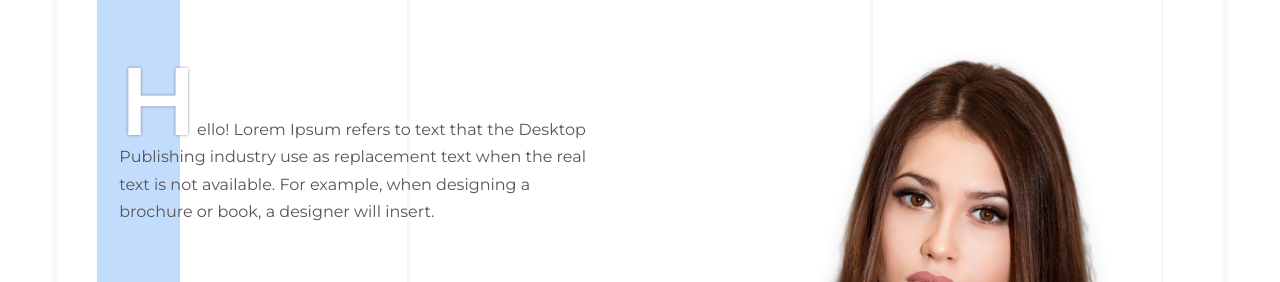
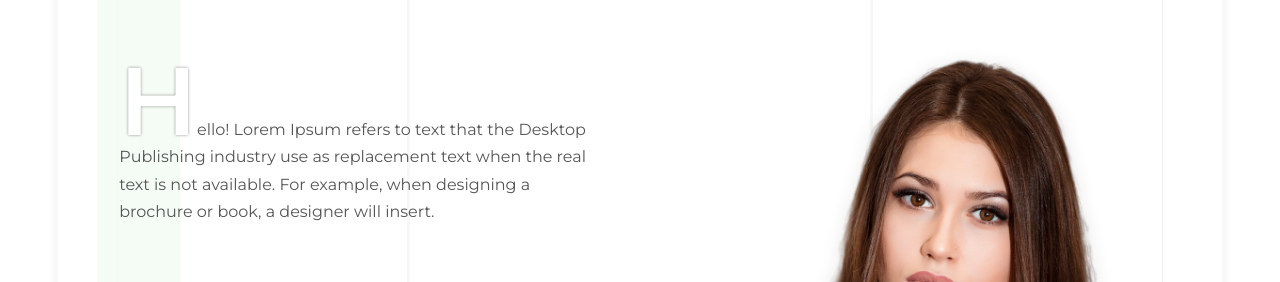
Before and after one commit to PointNine-studio/PointNine, a plain HTML site: page index.html in a window 1280 px wide. Shown: the part 238-520 px from the top of the page. Drawn offline with Linux system fonts and the light colour scheme.

Commit message:
initial state

```diff
--- a/style.css
+++ b/style.css
@@ -6,7 +6,7 @@
     --coverColor: rgba(0, 0, 0, 0.4);
     --buttonColor: rgb(255, 255, 255);
     --glassColor: rgba(255, 255, 255, 0);
-    --lineColor: rgba(104, 168, 252, 0.4);
+    --lineColor: rgba(231, 248, 231, .4);
 
     --textColor: #555555;
     --h2Color: #808080;
```
